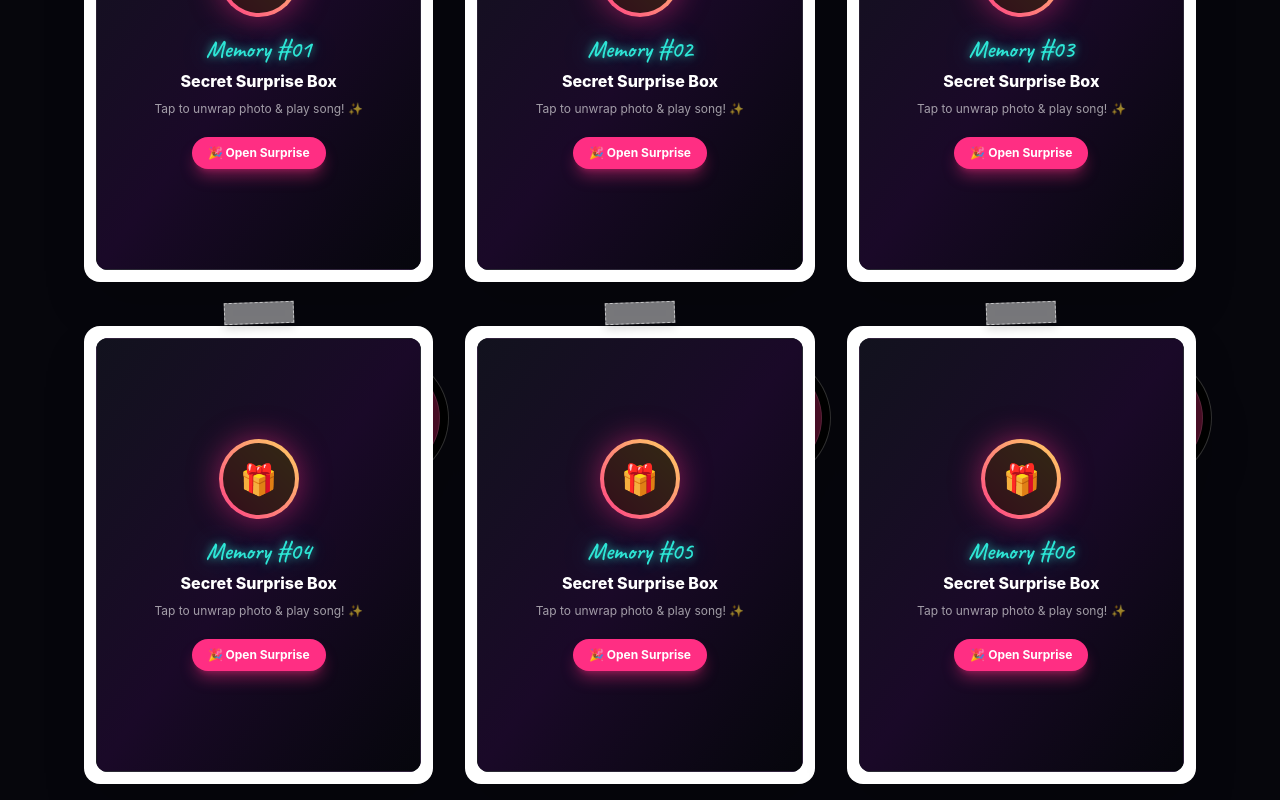
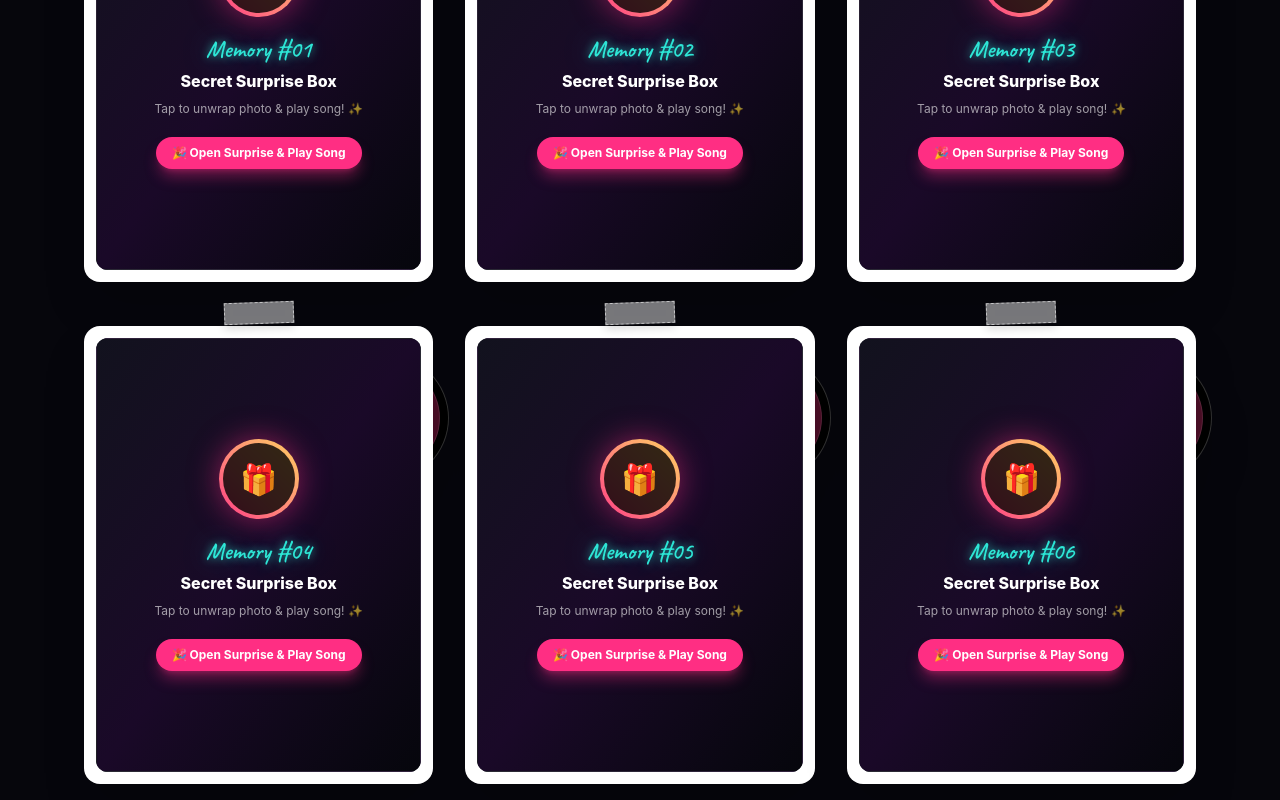
Before and after one commit to hemantsinghchauhan1/happy-birthday, a React (Vite) app: page / in a window 1280 px wide. Shown: the part 3340-4140 px from the top of the page. Built offline with nearby package versions, Linux system fonts and the light colour scheme.

Commit message:
Ensure surprise box unwrap click triggers audio song playback immediately

```diff
--- a/src/components/TiltCard.jsx
+++ b/src/components/TiltCard.jsx
@@ -22,7 +22,7 @@ export default function TiltCard({ item, index, isPlaying, onToggleAudio, onOpen
   const reset = () => { mx.set(0); my.set(0); };
 
   const handleCardClick = (e) => {
-    // If card is not revealed yet, unwrap it as a surprise!
+    // If card is not revealed yet, unwrap it as a surprise & play its song!
     if (!isRevealed) {
       fireConfetti();
       setIsRevealed(true);
@@ -113,7 +113,7 @@ export default function TiltCard({ item, index, isPlaying, onToggleAudio, onOpen
               </p>
 
               <div className="mt-5 rounded-full bg-[#ff2e83] px-4 py-2 text-xs font-bold text-white shadow-lg shadow-[#ff2e83]/40 transition group-hover:scale-105">
-                🎉 Open Surprise
+                🎉 Open Surprise & Play Song
               </div>
             </motion.div>
           ) : (
```
